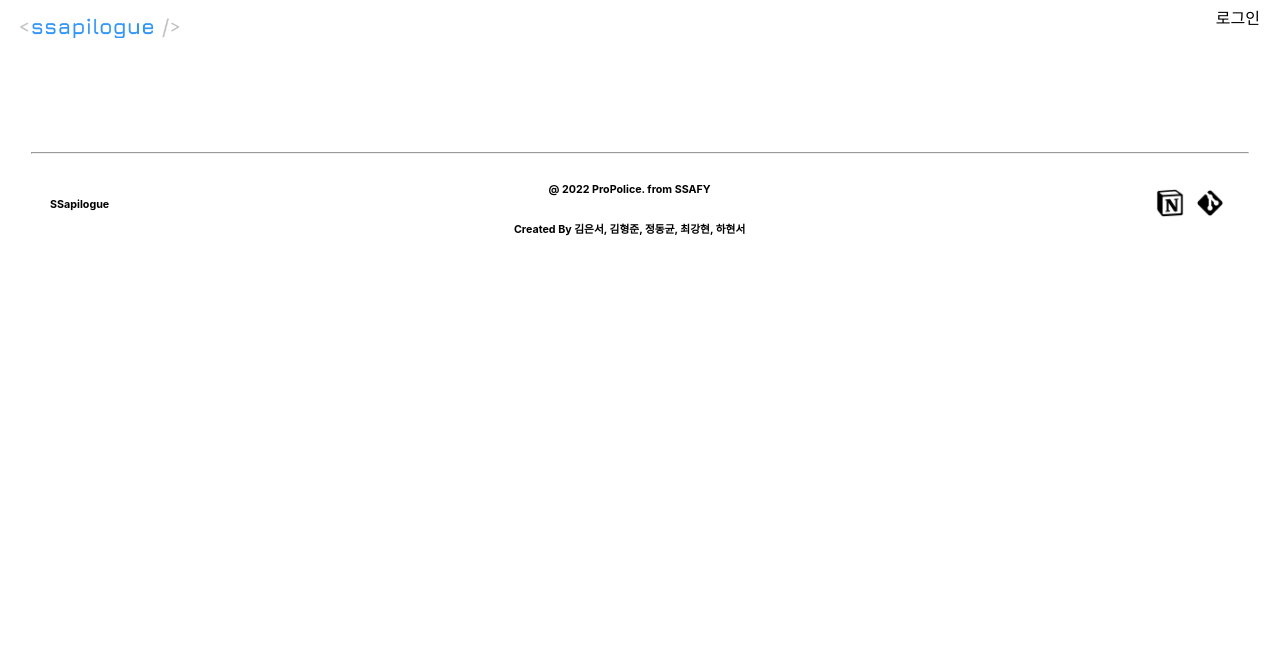
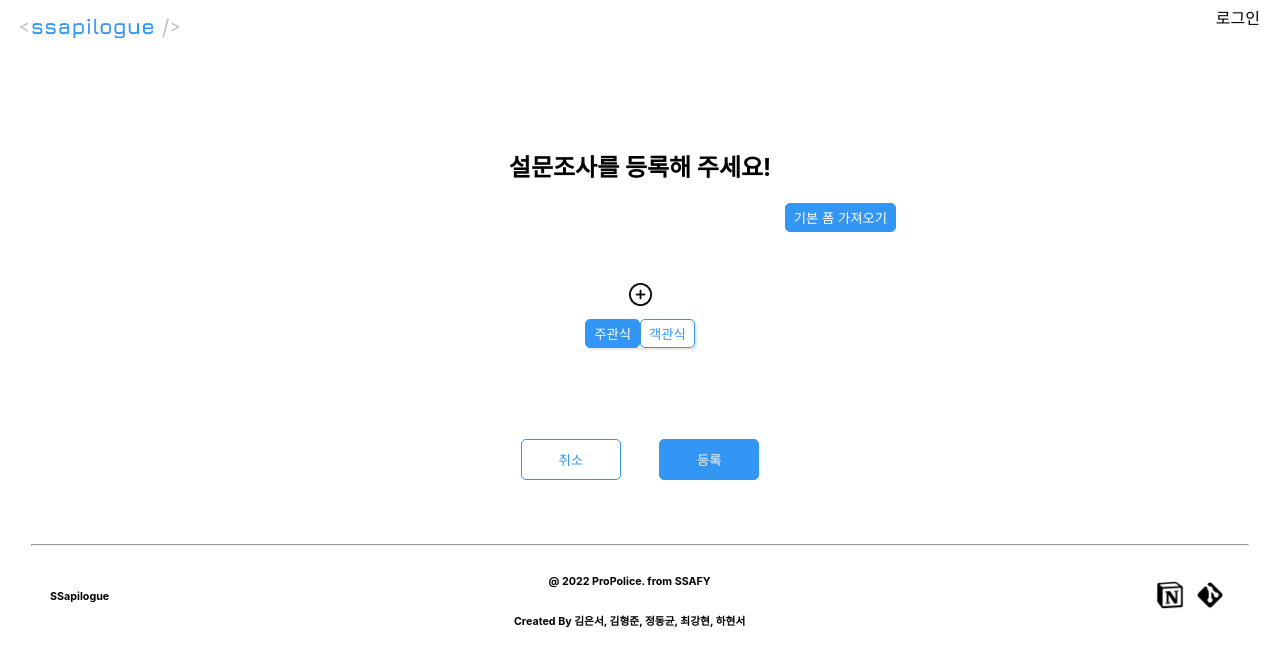
Before and after one commit to kimhyeongjun95/Ssapilogue, a React (Create React App) app in the folder frontend/: page /project/1/survey/edit in a window 1280 px wide. Shown: the top 666 px of the page. Built offline with nearby package versions, Linux system fonts and the light colour scheme; a small style sheet from the web is missing.

Commit message:
chore: 리뷰 수정 layout

```diff
--- a/frontend/src/pages/EditSurveyPage/index.jsx
+++ b/frontend/src/pages/EditSurveyPage/index.jsx
@@ -1,10 +1,186 @@
-import React from "react";
+import React, { useState } from "react";
+import { useLocation, useNavigate } from 'react-router-dom';
+import API from "../../api/API";
+import store from "../../utils/store";
+import './style.scss';
+import trash from '../../assets/trashDelete.png';
+import cross from '../../assets/crossDelete.png';
+import plus from '../../assets/plus.png';
 
 const EditSurvey = () => {
+
+  const [option, setOption] = useState('주관식');
+  const [inputs, setInputs] = useState([])
+  const locations = useLocation().state;
+  const navigate = useNavigate();
+  // const { title, intro, various, phashbox, hashbox, bepo, repo, thumbnail, readmeCheck, markdown } = locations;
+
+  const addBasicForm = () => {
+    // setInputs([...inputs, {
+    //   title: '싸필로그의 완성도는 어느 정도라고 생각하시나요?',
+    //   surveyType: "객관식",
+    //   surveyOptions: [
+    //     "100%", "80", "60%", "40%", "20%"
+    //   ],
+    //   count: 5
+    // }])
+    // console.log(inputs);
+  }
+
+  const whichSurvey = (e) => {
+    setOption(e.target.value);
+  }
+
+  const addSurvey = () => {
+    return option === "주관식" ? addSubjective() : addMultipleChoice();
+  }
+
+  const deleteSurvey = (idx) => {
+    const values = [...inputs];
+    values.splice(idx, 1);
+    setInputs(values);
+  }
+
+  const deleteChoice = (e, idx, optIdx) => {
+    e.target.closest("li").remove();
+    const list = [...inputs]
+    list[idx]["surveyOptions"][optIdx] = '';
+    setInputs(list);
+  }
+
+  const addSubjective = () => {
+    setInputs([...inputs, { title:'', surveyType: "주관식" }])
+  }
+
+  const addMultipleChoice = () => {
+    setInputs([...inputs, { title: '', surveyType: "객관식", surveyOptions: [], count: 0 }])
+  }
+
+  const addChoice = (e, idx) => {
+    const list = [...inputs]
+    list[idx]["count"] += 1;
+    const count = list[idx]["count"];
+    list[idx].surveyOptions[count] = '';
+    let ask = document.createElement("input");
+    ask.value = list[idx].surveyOptions[count];
+    ask.placeholder = "객관식 답변";
+    ask.name = "surveyOptions";
+    ask.className = "objective-answer";
+    ask.addEventListener("input", (e) => {
+      choiceHandleInput(e, idx, count);
+    })
+    let deleteBtn = document.createElement('img')
+    deleteBtn.src = cross;
+    deleteBtn.className = "delete";
+    deleteBtn.addEventListener("click", (e) => {
+      deleteChoice(e, idx, count);
+    })
+    let cover = document.createElement("li");
+    cover.className = "answer-box";
+    cover.appendChild(ask);
+    cover.append(deleteBtn);
+    e.target.closest("div").appendChild(cover);
+  }
+
+  const handleInput = (e, idx) => {
+    const { name, value } = e.target;
+    const list = [...inputs];
+    list[idx][name] = value;
+    setInputs(list);
+  }
+
+  const choiceHandleInput = (e, idx, optIdx) => {
+    const { name, value } = e.target;
+    const list = [...inputs];
+    list[idx][name][optIdx] = value;
+    setInputs(list);
+  }
+
+  const submit = async () => {
+    // try {
+    //   store.getToken();
+    //   const projectResult = await API.post("/api/project",{
+    //     title: title,
+    //     introduce: intro,
+    //     category: various,
+    //     member: phashbox,
+    //     techStack: hashbox,
+    //     deployAddress: bepo,
+    //     gitAddress: repo,
+    //     thumbnail: thumbnail,
+    //     readmeCheck: readmeCheck,
+    //     readme: markdown,
+    //   })
+    //   const projectId = projectResult.data.projectId;
+    //   await API.post(`/api/survey/${projectId}`, {
+    //     createSurveyReqDtos: inputs
+    //   })
+    //   navigate(`/project/${projectId}`)
+    //   return;
+    // } catch (e) {
+    //   throw e;
+    // }
+  }
+
+
   return (
-    <>
-      <h1>설문조사 수정 페이지!</h1>
-    </>
+
+    <div className="survey">
+
+      <h2>설문조사를 등록해 주세요!</h2>
+      <div className="default-survey">
+        <button className="btn-blue" onClick={addBasicForm}>기본 폼 가져오기</button>
+      </div>
+
+      {inputs.map((input, idx) => (
+        <div className="survey-box" key={idx}>
+          <input
+            className="title-box"
+            name="title"
+            value={input.title}
+            placeholder="질문 제목을 입력해주세요."
+            onChange={e => handleInput(e, idx)}
+          />
+          <img className="trash" src={trash} onClick={() => deleteSurvey(idx)} alt="trash" />
+
+          {input.surveyType === "주관식" ?
+            <>
+              <input type="text" className="objective-answer" placeholder="주관식 답변" disabled />
+            </>
+            :
+            <>
+              <div className="choice-input">
+                <img className="plus" src={plus} onClick={e => addChoice(e, idx)} alt="choice-plus" />
+
+                <li className="answer-box">
+                  <input
+                    className="objective-answer"
+                    placeholder="객관식 답변"
+                    name="surveyOptions"
+                    value={input.surveyOptions[0]}
+                    onChange={e => choiceHandleInput(e, idx, 0)}
+                  />
+                </li>
+              </div>
+            </>
+          }
+        </div>
+      ))}
+
+      <img className="plus" src={plus} onClick={addSurvey} alt="plus-survey" />
+
+      <div className="survey-type">
+        <button className={option === "주관식" ? "btn-blue" : "btn-white"} onClick={whichSurvey} value="주관식">주관식</button>
+        <button className={option === "객관식" ? "btn-blue" : "btn-white"} onClick={whichSurvey} value="객관식">객관식</button>
+      </div>
+
+      <div style={{display:"flex",flexDirection:"row", marginTop:"5vh",marginBottom:"5vh"}}>
+        <button className="btn-white btn-large" style={{marginRight: "3vw"}}>취소</button>
+        <button className="btn-blue btn-large" onClick={submit}>등록</button>
+      </div>
+
+    </div>
+
   )
 }
 
--- /dev/null
+++ b/frontend/src/pages/EditSurveyPage/style.scss
@@ -0,0 +1,108 @@
+$blue : #3396F4;
+$gray : #E8E7E7;
+
+.survey {
+  display: flex;
+  flex-direction: column;
+  justify-content: center;
+  align-items: center;
+}
+
+hr {
+  margin-block-start: 1.5em;
+  margin-block-end: 1.5em;
+  width: 80%;
+}
+
+.btn-blue {
+  cursor: pointer;
+  padding: 4px;
+  padding-left: 8px;
+  padding-right: 8px;
+  border: 1px solid $blue;
+  border-radius: 5px;
+  background-color: $blue;
+  color: white;
+}
+
+.btn-white {
+  cursor: pointer;
+  padding: 4px;
+  padding-left: 8px;
+  padding-right: 8px;
+  border: 1px solid $blue;
+  border-radius: 5px;
+  background-color: white;
+  color: $blue;
+}
+
+.btn-large {
+  cursor: pointer;
+  padding: 4px;
+  padding-left: 8px;
+  padding-right: 8px;
+  border: 1px solid $blue;
+  border-radius: 5px;
+  width: 100px;
+  padding: 10px;
+}
+
+.plus {
+  height: 23px;
+  margin-bottom: 1%;
+}
+
+.delete {
+  height: 10px;
+  margin-left: 5%;
+}
+
+.trash {
+  height: 22px;
+  margin-left: 5%;
+}
+
+.survey-box {
+  width: 40%;
+  margin-bottom: 5%;
+  padding: 15px;
+  border: 1px solid #C4C4C4;
+  border-radius: 5px;
+  box-shadow: 2px 2px 2px $gray;
+}
+
+.title-box {
+  width: 85%;
+  padding: 5px;
+  background-color: $gray;
+  border: 0px;
+  border-radius: 5px;
+  color: #484848;
+}
+
+.answer-box {
+  list-style: none;
+}
+
+.objective-answer {
+  width: 85%;
+  color: #484848;
+  border-top: 0;
+  border-left: 0;
+  border-right: 0;
+  border-bottom: 1px solid;
+  margin-bottom: 2%;
+}
+
+.survey-type {
+  margin-bottom: 4%;
+  border-radius: 5px;
+  box-shadow: 2px 2px 2px $gray;
+}
+
+.default-survey {
+  width: 40%;
+  margin-bottom: 4%;
+  display: flex;
+  justify-content: flex-end;
+}
--- a/frontend/src/pages/HomePage/style.scss
+++ b/frontend/src/pages/HomePage/style.scss
@@ -12,9 +12,7 @@
   top: 32%;
 }
 
-
 .body {
-
   -ms-overflow-style: none;
 }
 ::-webkit-scrollbar { display: none; }
--- a/frontend/src/pages/PostSurveyPage/index.jsx
+++ b/frontend/src/pages/PostSurveyPage/index.jsx
@@ -14,6 +14,19 @@ const PostSurvey = () => {
   const locations = useLocation().state;
   const navigate = useNavigate();
   const { title, intro, various, phashbox, hashbox, bepo, repo, thumbnail, readmeCheck, markdown } = locations;
+
+
+  const addBasicForm = () => {
+    // setInputs([...inputs, {
+    //   title: '싸필로그의 완성도는 어느 정도라고 생각하시나요?',
+    //   surveyType: "객관식",
+    //   surveyOptions: [
+    //     "100%", "80", "60%", "40%", "20%"
+    //   ],
+    //   count: 5
+    // }])
+    // console.log(inputs);
+  }
 
   const whichSurvey = (e) => {
     setOption(e.target.value);
@@ -70,10 +83,6 @@ const PostSurvey = () => {
     e.target.closest("div").appendChild(cover);
   }
 
-  const tracker = () => {
-    console.log(inputs);
-  }
-
   const handleInput = (e, idx) => {
     const { name, value } = e.target;
     const list = [...inputs];
@@ -119,7 +128,7 @@ const PostSurvey = () => {
 
       <h2>설문조사를 등록해 주세요!</h2>
       <div className="default-survey">
-        <button className="btn-blue" onClick={tracker}>기본 폼 가져오기</button>
+        <button className="btn-blue" onClick={addBasicForm}>기본 폼 가져오기</button>
       </div>
 
       {inputs.map((input, idx) => (
--- a/frontend/src/pages/Routes.jsx
+++ b/frontend/src/pages/Routes.jsx
@@ -16,7 +16,6 @@ import ReportDetailPage from './ReportDetailPage'
 import OpinionPage from './OpinionPage';
 import EditReportPage from './EditReportPage';
 import EditProjectPage from './EditProjectPage';
-import SearchPage from '../components/Search';
 
 const Routes = () => {
   return (
@@ -32,7 +31,7 @@ const Routes = () => {
 
       <Route path="/project/:projectId" element={<ProjectDetailPage />} />
       <Route path="/project/:projectId/edit" element={<EditProjectPage />} />
-      <Route path="/project/:projectId/editsurvey" element={<EditSurveyPage />} />
+      <Route path="/project/:projectId/survey/edit" element={<EditSurveyPage />} />
 
       {/* review에 객관식 주관식 nesting 예정 */}
       <Route path="/project/:projectId/opinions" element={<OpinionPage />} >
@@ -44,7 +43,6 @@ const Routes = () => {
       <Route path="/project/:projectId/opinions/report/post" element={<PostReportPage />} />
       <Route path="/project/:projectId/opinions/report/:reportId" element={<ReportDetailPage />} />
       <Route path="/project/:projectId/opinions/report/:reportId/edit" element={<EditReportPage />} />
-      <Route path="/search" element={<SearchPage />} />
 
     </ReactRouterRoutes>
   )
```
